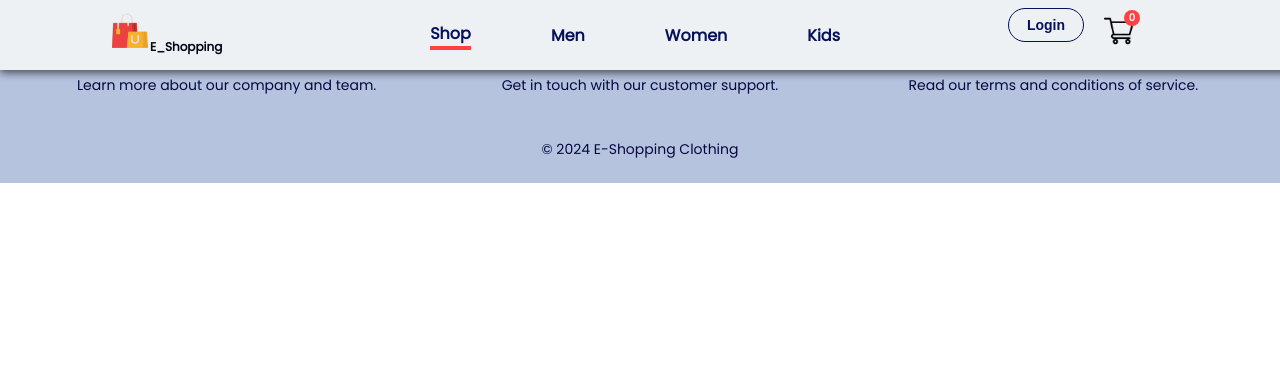
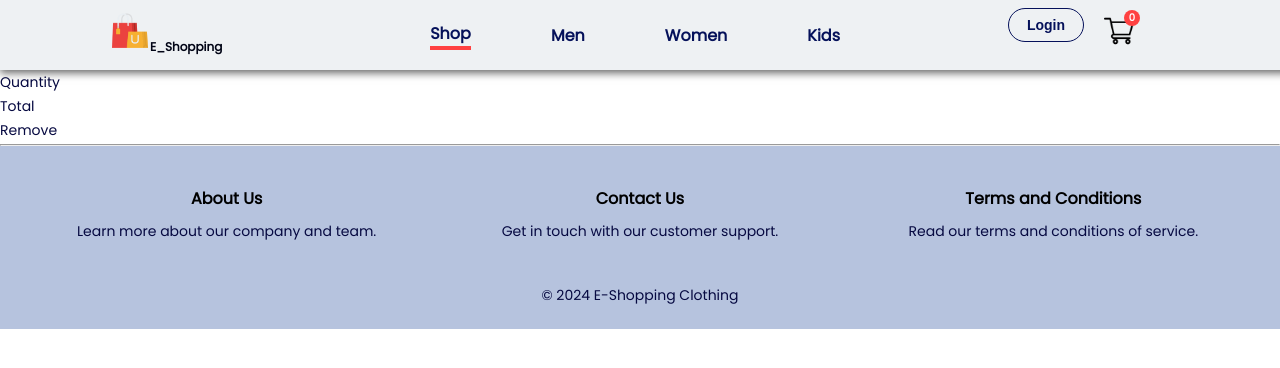
Before and after one commit to sithumjee/E_SHOPPING, a React (Create React App) app in the folder frontend/: page /cart in a window 1280 px wide. Shown: the top 368 px of the page. Built offline with nearby package versions, Linux system fonts and the light colour scheme.

Commit message:
create cart jsx

```diff
--- /dev/null
+++ b/frontend/src/Components/CardItems/CardItems.jsx
@@ -0,0 +1,50 @@
+import React, { useContext } from "react";
+import "./CardItems.css";
+import { ShopContext } from "../../Context/ShopContent";
+import remove_icon from "../Assets/cart_cross_icon.png";
+
+const CardItems = () => {
+  const { all_product, cartItems, removeToCart } = useContext(ShopContext);
+  return (
+    <div className="carditems">
+      <div className="cartitems-format-main">
+        <p>Products</p>
+        <p>Title</p>
+        <p>Price</p>
+        <p>Quantity</p>
+        <p>Total</p>
+        <p>Remove</p>
+      </div>
+      <hr />
+
+      {all_product.map((item) => {
+        if (cartItems[item.id] > 0) {
+          return (
+            <div key={item.id}>
+              <div className="carditems-format">
+                <img className="carditemImg" src={item.image} alt="Product" />
+                <p>{item.name}</p>
+                <p>Rs {item.new_price}(</p>
+                <button className="carditem-quantity">
+                  {cartItems[item.id]}
+                </button>
+                <p>{item.new_price * cartItems[item.id]}</p>
+                <img
+                  src={remove_icon}
+                  alt="Remove"
+                  onClick={() => {
+                    removeToCart(item.id);
+                  }}
+                />
+              </div>
+              <hr />
+            </div>
+          );
+        }
+        return null; // Ensure a value is always returned from the map function
+      })}
+    </div>
+  );
+};
+
+export default CardItems;
--- a/frontend/src/Components/ProductDisplay/ProductDisplay.jsx
+++ b/frontend/src/Components/ProductDisplay/ProductDisplay.jsx
@@ -1,10 +1,12 @@
-import React from "react";
+import React, { useContext } from "react";
 import "./ProductDisplay.css";
 import star_icon from "../Assets/star_icon.png";
 import star_dull_icon from "../Assets/star_dull_icon.png";
+import { ShopContext } from "../../Context/ShopContent";
 
 const ProductDisplay = (props) => {
   const { product } = props;
+  const { addToCart } = useContext(ShopContext);
   return (
     <div className="productDisplay">
       <div className="display-left">
@@ -51,7 +53,13 @@ const ProductDisplay = (props) => {
           </div>
         </div>
 
-        <button>ADD TO CART</button>
+        <button
+          onClick={() => {
+            addToCart(product.id);
+          }}
+        >
+          ADD TO CART
+        </button>
         <p className="displayCategory">
           <span>Category :</span>Women , T-shirt, Crop Top{" "}
         </p>
--- a/frontend/src/Context/ShopContent.jsx
+++ b/frontend/src/Context/ShopContent.jsx
@@ -8,23 +8,21 @@ const getDefaultCart = () => {
   for (let index = 0; index < all_product.length; index++) {
     cart[index] = 0;
   }
+  return cart; // Return the cart object
 };
-//
+
 const ShopContextProvider = (props) => {
-  //
   const [cartItems, setCartItems] = React.useState(getDefaultCart());
 
-  //
-  //
   const addToCart = (itemId) => {
     setCartItems((prev) => ({ ...prev, [itemId]: prev[itemId] + 1 }));
+    console.log(cartItems);
   };
 
   const removeToCart = (itemId) => {
     setCartItems((prev) => ({ ...prev, [itemId]: prev[itemId] - 1 }));
   };
-  //
-  //
+
   const contextValue = { all_product, cartItems, addToCart, removeToCart };
   return (
     <ShopContext.Provider value={contextValue}>
--- a/frontend/src/Pages/Cart.jsx
+++ b/frontend/src/Pages/Cart.jsx
@@ -1,9 +1,11 @@
 import React from "react";
 import Footer from "../Components/Footer/Footer";
+import CardItems from "../Components/CardItems/CardItems";
 
 export default function Cart() {
   return (
     <div>
+      <CardItems />
       <Footer />
     </div>
   );
```
Also changed, not shown: frontend/src/Components/CardItems/CardItems.css (added).
